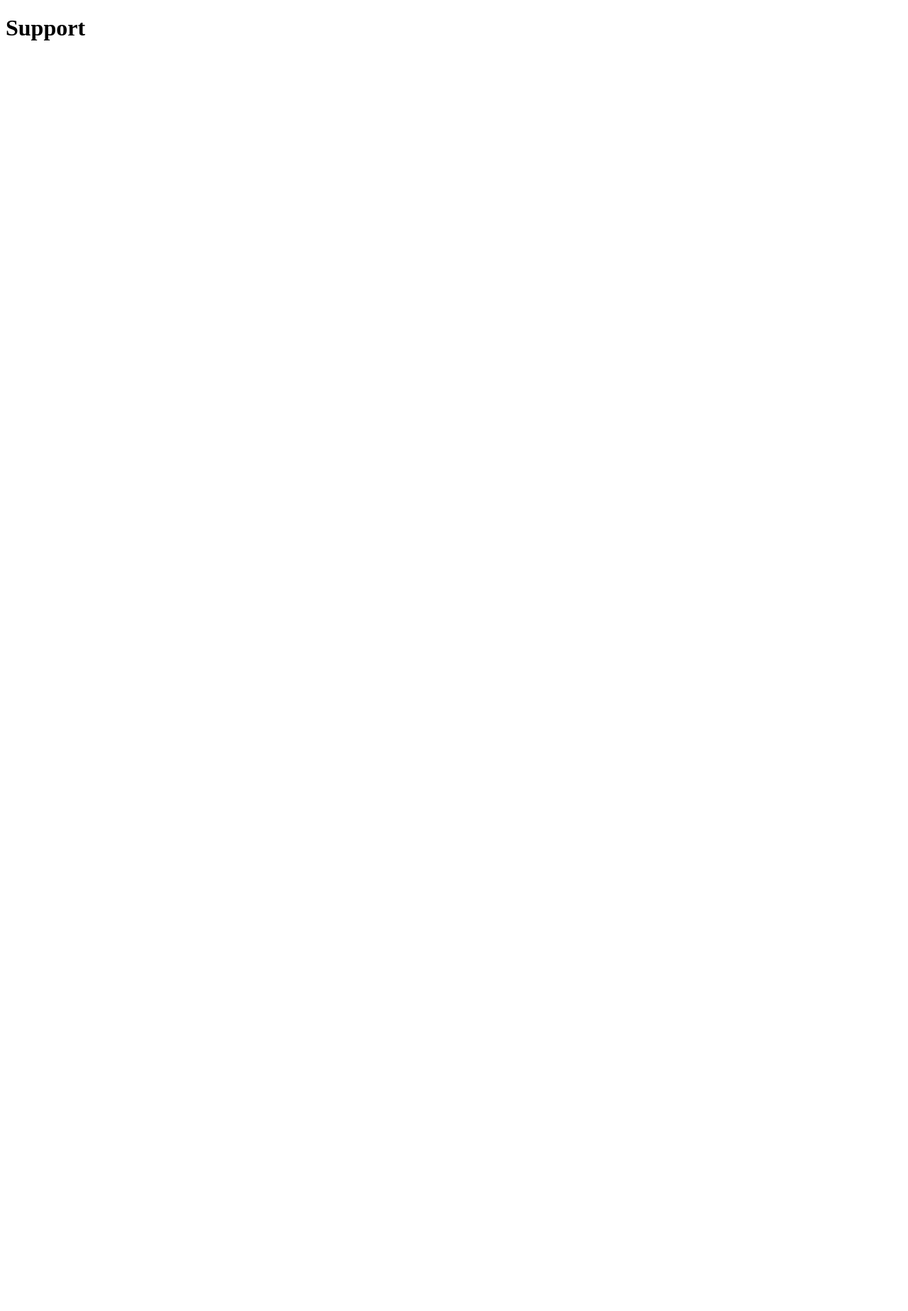
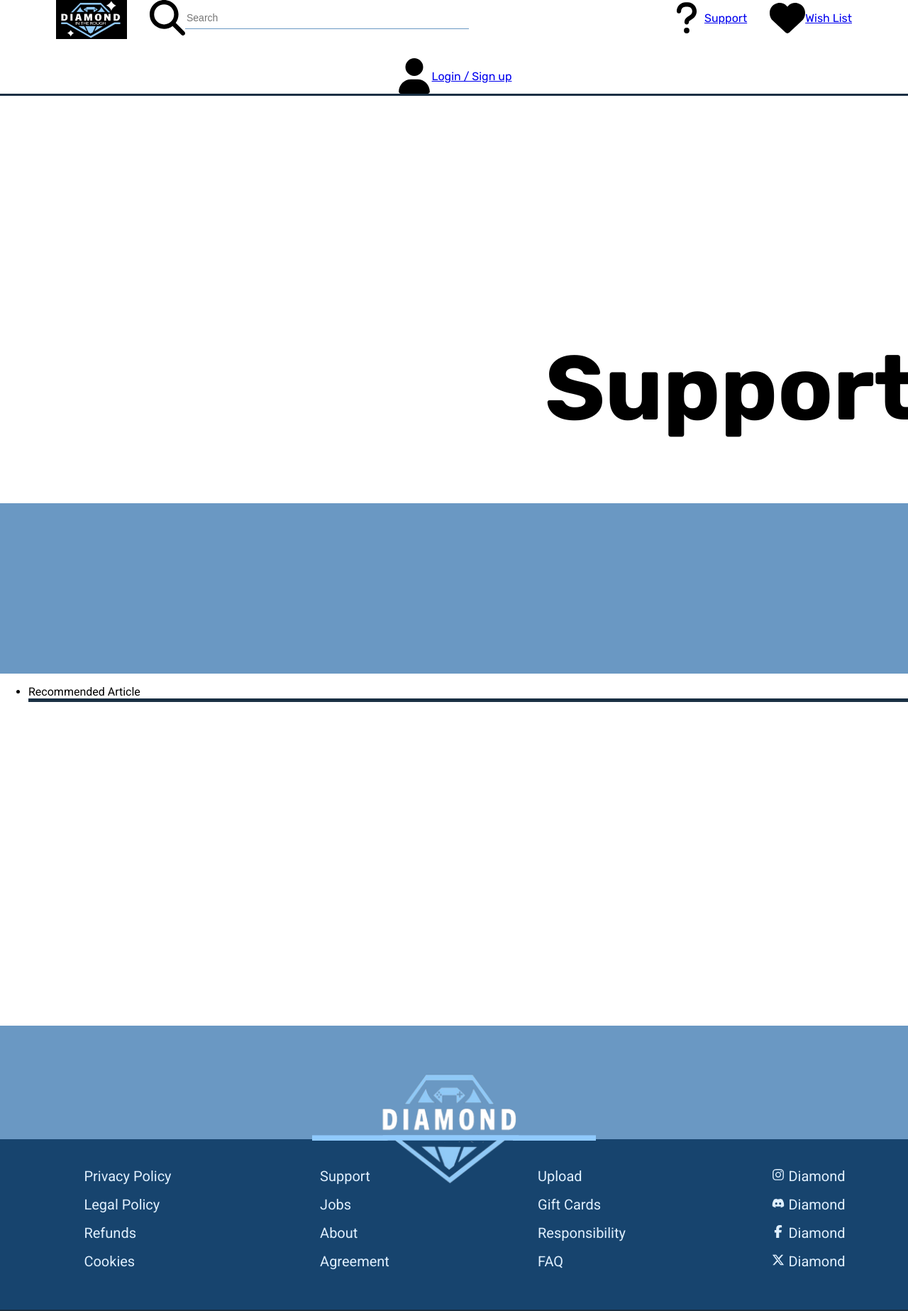
Before and after one commit to MichaelGabrovsky/Diamond, a plain HTML site: page support.html in a window 1280 px wide. Shown: the whole page at 71% size. Before the commit the page ends 800 px from the top, so only its background shows below. Drawn offline with Linux system fonts and the light colour scheme.

Commit message:
combined yours and mine

```diff
--- /dev/null
+++ b/index.css
@@ -0,0 +1,229 @@
+:root{
+    --black-blue: #192F43;
+    --dark-blue: #17446E;
+    --blue: #8fcaf6;
+    --light-blue: #A8CCED;
+    --white-blue: #C1E1FF;
+    --white-light-blue: #E0F0FF;
+}
+
+.reset {
+    all: unset;
+}
+
+header{
+    display: flex;
+    flex-direction: row;
+    align-items: center;
+    font-size: 1rem;
+    min-height: 4rem;
+    background-color: white;
+    border-bottom: 3px solid var(--black-blue);
+    font-family: 'Rubik', sans-serif;
+}
+
+header ul {
+    margin: 0;
+    padding: 0;
+    list-style-type: none;
+    display: flex;
+    flex-flow: row wrap;
+    justify-content: center;
+    align-items: center;
+    gap: 2rem;
+}
+
+header li{
+    height: 50px;
+    text-align: center;
+    display: flex ;
+    align-items: center;
+    justify-content: center;
+    box-shadow: #192F43;
+}
+
+nav{
+    font-size: 1rem;
+    font-stretch: expanded;
+    min-height: 1rem;
+    border-bottom: 1px solid var(--black-blue);
+    border-bottom: 1px solid var(--black-blue);
+    font-family: 'Roboto', sans-serif;
+    display: flex ;
+    align-items: center;
+    justify-content: center;
+}
+
+footer{
+    font-size: 1.5rem;
+    color:var(--white-light-blue);
+    min-height: 25rem;
+    background-color: var(--dark-blue);
+    border-bottom: 3px solid var(--black-blue);
+    font-family: 'Roboto', sans-serif;
+}
+
+.header-image{
+    width: 50px;
+    height: 50px;
+}
+
+.header-logo{
+    width: 90px;
+    height: 70px;
+}
+
+.hero{
+    min-height: 20rem;
+    background-color: var(--blue);
+    border-bottom: 1px solid var(--black-blue);
+    font-family: 'Roboto', sans-serif;
+}
+
+.vip{
+    font-size: 2rem;
+    min-height: 4rem;
+    background-color: white;
+    border-bottom: 1px solid var(--black-blue);
+    font-family: 'Roboto', sans-serif;
+}
+
+.recommended{
+    font-size: 1.75rem;
+    min-height: 15rem;
+    background-color: white;
+    border-bottom: 1px solid var(--black-blue);
+    font-family: 'Roboto', sans-serif;
+}
+
+.new-release{
+    font-size: 1.75rem;
+    min-height: 15rem;
+    background-color: white;
+    border-bottom: 1px solid var(--black-blue);
+    font-family: 'Roboto', sans-serif;
+}
+
+.free-to-play{
+    font-size: 1.75rem;
+    min-height: 15rem;
+    background-color: white;
+    border-bottom: 1px solid var(--black-blue);
+    font-family: 'Roboto', sans-serif;
+}
+
+.header-image{
+    height: 103px;
+}
+
+.vertical-line{
+    border: 1.5px solid var(--black-blue);
+    height: 100px;
+}
+
+.search-bar{
+    width: 50%;
+    box-sizing: border-box;
+    border: none;
+    border-bottom: 1px solid var(--blue);
+    width: 20%;
+    height: 2rem;
+    font-size: 14px;
+    width: 400px;
+}
+
+.search-bar:focus{
+    outline:none;
+    border-bottom: 2px solid var(--black-blue);
+}
+
+.search-bar-box{
+    width:800px;
+    justify-content: left;
+}
+
+.row{
+    display: flex;
+    flex-wrap: wrap;
+    }
+
+.column{
+    flex: 20%;
+    padding: 20px;
+    display: flex ;
+    align-items: center;
+    justify-content: center;
+}
+
+footer ul{
+    list-style-type: none;
+    display: flex;
+    flex-direction: column;
+    gap: 1rem;
+    font-family: 'Roboto', sans-serif;
+    font-weight: normal;
+    font-size: 1.25rem;
+}
+
+.icons{
+    width: 18px;
+    height:18px;
+}
+
+footer .diamond-logo{
+    min-height: 10rem;
+    background-color: var(--dark-blue);
+    display: flex ;
+    align-items: center;
+    justify-content: center;
+}
+
+footer .diamond-logo img{
+    width: 400px;
+    margin-bottom: -120px;
+}
+
+/* Dropdown Button */
+.dropbtn {
+    background-color:var(--blue);
+    color: white;
+    padding: 16px;
+    font-size: 16px;
+    border: none;
+  }
+
+  /* The container <div> - needed to position the dropdown content */
+  .dropdown {
+    position: relative;
+    display: inline-block;
+  }
+
+  /* Dropdown Content (Hidden by Default) */
+  .dropdown-content {
+    display: none;
+    position: absolute;
+    background-color: #f1f1f1;
+    min-width: 140px;
+    box-shadow: 0px 8px 16px 0px rgba(0,0,0,0.2);
+    z-index: 1;
+  }
+
+  /* Links inside the dropdown */
+  .dropdown-content a {
+    color: black;
+    padding: 12px 16px;
+    text-decoration: none;
+    display: block;
+    font-size: 14px;
+  }
+
+  /* Change color of dropdown links on hover */
+  .dropdown-content a:hover {background-color: #ddd;}
+
+  /* Show the dropdown menu on hover */
+  .dropdown:hover .dropdown-content {display: block;}
+
+  /* Change the background color of the dropdown button when the dropdown content is shown */
+  .dropdown:hover .dropbtn {background-color: var(--blue);}
+
+  /* https://www.w3schools.com/howto/howto_css_dropdown.asp */
--- a/style.css
+++ b/support.css
@@ -1,7 +1,7 @@
 :root{
     --black-blue: #192F43;
     --dark-blue: #17446E;
-    --blue: #8fcaf6;
+    --blue: #6A98C3;
     --light-blue: #A8CCED;
     --white-blue: #C1E1FF;
     --white-light-blue: #E0F0FF;
@@ -15,7 +15,6 @@ header{
     display: flex;
     flex-direction: row;
     align-items: center;
-    /* padding: 10px; */
     font-size: 1rem;
     min-height: 4rem;
     background-color: white;
@@ -35,7 +34,6 @@ header ul {
 }
 
 header li{
-    /*border-right: 3px solid var(--black-blue);*/
     height: 50px;
     text-align: center;
     display: flex ;
@@ -43,12 +41,8 @@ header li{
     justify-content: center;
 }
 
-
-nav{
-    font-size: 2rem;
-    min-height: 3rem;
-    background-color: white;
-    border-bottom: 3px solid var(--black-blue);
+main{
+    min-height: 70rem;
 }
 
 footer{
@@ -59,47 +53,14 @@ footer{
     border-bottom: 2px solid var(--black-blue);
 }
 
-.hero{
-    min-height: 20rem;
-    background-color: var(--blue);
-    border-bottom: 2px solid var(--black-blue);
+.header-image{
+    width: 50px;
+    height: 50px;
 }
 
-.vip{
-    font-size: 2rem;
-    min-height: 4rem;
-    background-color: white;
-    border-bottom: 2px solid var(--black-blue);
-}
-
-.recommended{
-    font-size: 1.75rem;
-    min-height: 15rem;
-    background-color: white;
-    border-bottom: 2px solid var(--black-blue);
-}
-
-.new-release{
-    font-size: 1.75rem;
-    min-height: 15rem;
-    background-color: white;
-    border-bottom: 2px solid var(--black-blue);
-}
-
-.free-to-play{
-    font-size: 1.75rem;
-    min-height: 15rem;
-    background-color: white;
-    border-bottom: 2px solid var(--black-blue);
-}
-
-.header-image{
-    height: 103px;
-}
-
-.vertical-line{
-    border: 1.5px solid var(--black-blue);
-    height: 100px;
+.header-logo{
+    width: 100px;
+    height: 59px;
 }
 
 .search-bar{
@@ -123,20 +84,37 @@ footer{
     justify-content: left;
 }
 
-.header-image{
-    width: 50px;
-    height: 50px;
+.title{
+    background-color: white;
+    min-height: 10rem;
 }
 
-.header-logo{
-    width: 100px;
-    height: 59px;
+main h1{
+    font-family: 'Rubik', sans-serif;
+    font-size: 800%;
+    padding-left: 60%;
+    padding-top: 250px;
+}
+
+.bar{
+    background-color: var(--blue);
+    min-height: 15rem;
+}
+
+.recommended-article{
+    background-color: white;
+    min-height: 30rem;
+}
+
+main li{
+    font-family: 'Roboto', sans-serif;
+    border-bottom: 5px solid var(--black-blue);
 }
 
 .row{
     display: flex;
     flex-wrap: wrap;
-    }
+}
 
 .column{
     flex: 20%;
--- a/support.html
+++ b/support.html
@@ -1,12 +1,91 @@
 <!DOCTYPE html>
 <html lang="en">
 <head>
-    <meta charset="UTF-8">
-    <meta name="viewport" content="width=device-width, initial-scale=1.0">
+    <meta charset="UTF-8" />
+    <meta name="viewport" content="width=device-width, initial-scale=1.0" />
+    <link rel="stylesheet" href="support.css" />
     <title>Support</title>
-    <link rel="stylesheet" href="style.css">
+    <link rel="icon" href="assets/website-icon.svg">
+    <link rel="preconnect" href="https://fonts.googleapis.com">
+    <link rel="preconnect" href="https://fonts.gstatic.com" crossorigin>
+    <link href="https://fonts.googleapis.com/css2?family=Roboto:ital,wght@0,100;0,300;0,400;0,500;0,700;0,900;1,100;1,300;1,400;1,500;1,700;1,900&family=Rubik:ital,wght@0,300..900;1,300..900&display=swap" rel="stylesheet">
 </head>
-<body>
-    <h1>Support</h1>
+<body class="reset">
+    <header>
+        <ul>
+            <li>
+                <img src="assets/Diamond-Logo-With-Background.png" class="header-logo">
+            </li>
+            <li class="search-bar-box">
+                <img src="assets/magnifying-glass-solid.svg" class="header-image">
+                <input type="text" class="search-bar" placeholder="Search">
+            </li>
+            <li>
+                <img src="assets/question-solid.svg" class="header-image">
+                <a href="support.html" class="link">Support</a>
+            </li>
+            <li>
+                <img src="assets/heart-solid.svg" class="header-image">
+                <a href="wish-list.html" class="link">Wish List</a>
+            </li>
+            <li>
+                <img src="assets/user-solid.svg" class="header-image">
+                <a href="login.html" class="link">Login / Sign up</a>
+            </li>
+        </ul>
+    </header>
+    <main>
+        <div class="title">
+            <h1>Support</h1>
+        </div>
+        <div class="bar">
+
+        </div>
+        <div class="recommended-article">
+            <ul>
+                <li>
+                    Recommended Article
+                </li>
+            </ul>
+        </div>
+    </main>    <footer>
+        <div class="diamond-logo">
+            <img src="assets/footer-logo.png">
+        </div>
+        <div class="row">
+            <div class="column">
+                <ul>
+                    <li>Privacy Policy</li>
+                    <li>Legal Policy</li>
+                    <li>Refunds</li>
+                    <li>Cookies</li>
+                </ul>
+            </div>
+            <div class="column">
+                <ul>
+                    <li>Support</li>
+                    <li>Jobs</li>
+                    <li>About</li>
+                    <li>Agreement</li>
+                </ul>
+            </div>
+            <div class="column">
+                <ul>
+                    <li>Upload</li>
+                    <li>Gift Cards</li>
+                    <li>Responsibility</li>
+                    <li>FAQ</li>
+                </ul>
+            </div>
+            <div class="column">
+                <ul>
+                    <li><img src="assets/instagram.svg" class="icons"> Diamond</li>
+                    <li><img src="assets/discord.svg" class="icons"> Diamond</li>
+                    <li><img src="assets/facebook.svg" class="icons"> Diamond</li>
+                    <li><img src="assets/x-twitter.svg" class="icons"> Diamond</li>
+                </ul>
+            </div>
+        </div>
+    </footer>
 </body>
 </html>
```
Also changed, not shown: index.html (+38 -3 lines), login.html (+5 -1 lines), wish-list.html (+5 -1 lines), assets/website-icon.svg (added), login.css (added), wish-list.css (added).
